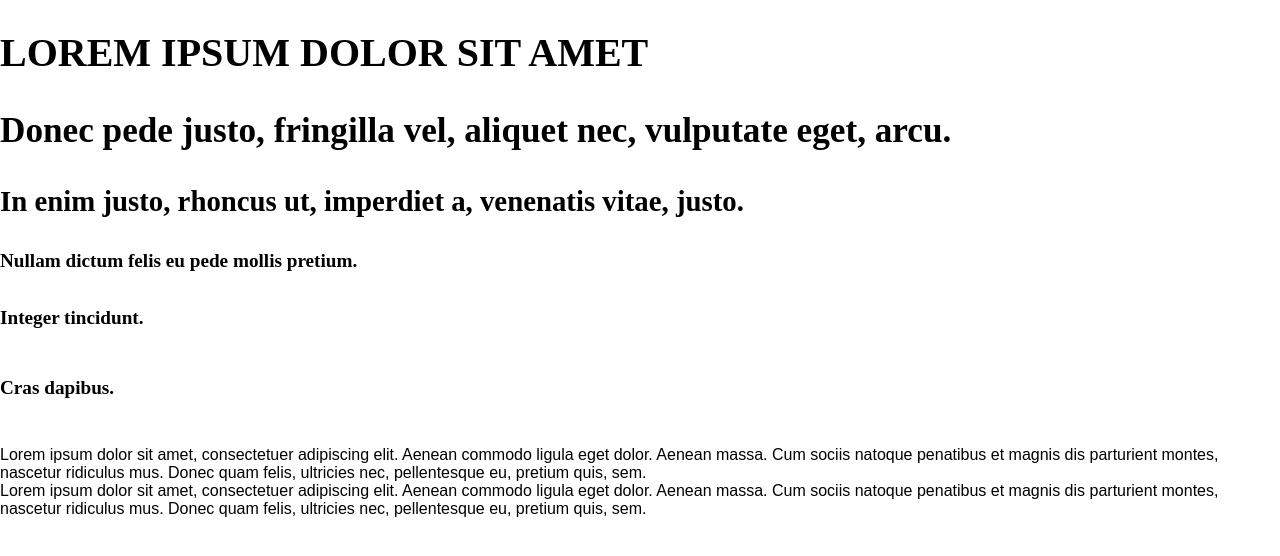
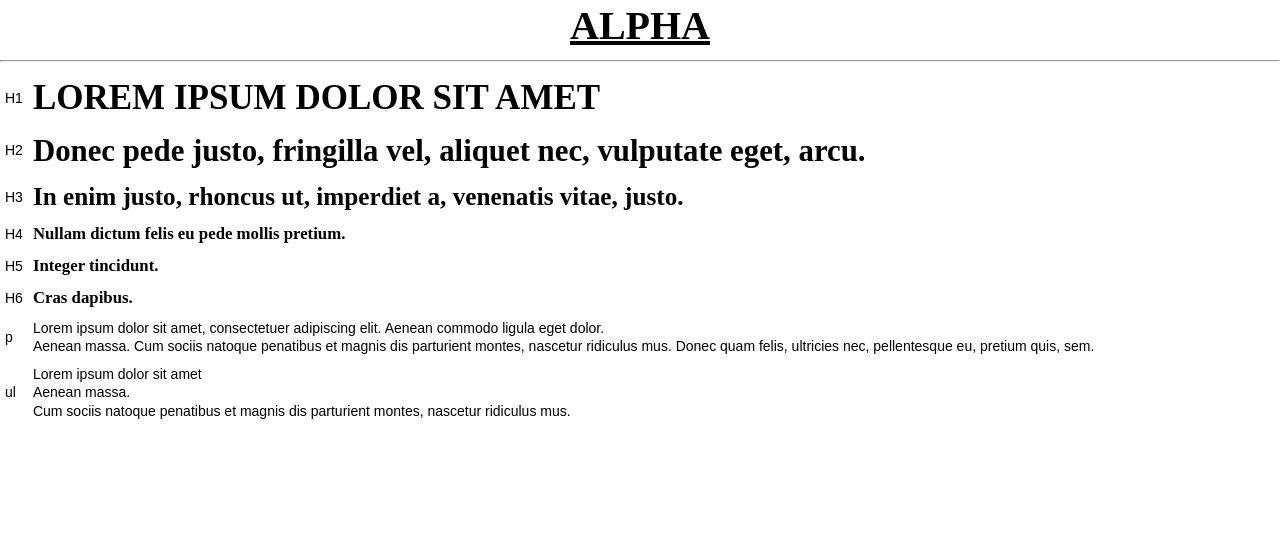
Before and after one commit to Hauke-Schultz/web, a PHP site: page / in a window 1280 px wide. Shown: the top 556 px of the page. Run offline with PHP 8.4, Linux system fonts and the light colour scheme; style sheets or scripts are compiled from the project's sources.

Commit message:
alpha style

```diff
--- a/app/alpha/index.html
+++ b/app/alpha/index.html
@@ -30,19 +30,63 @@
     <link rel="stylesheet" href="styles/main.css">
 </head>
 <body>
-    <!--[if lt IE 8]>
-        <p>You are using an <strong>outdated</strong> browser.
-            Please <a href="http://browsehappy.com/">upgrade your browser</a> to improve your experience.</p>
-    <![endif]-->
-
-    <h1>Lorem ipsum dolor sit amet</h1>
-    <h2>Donec pede justo, fringilla vel, aliquet nec, vulputate eget, arcu.</h2>
-    <h3>In enim justo, rhoncus ut, imperdiet a, venenatis vitae, justo.</h3>
-    <h4>Nullam dictum felis eu pede mollis pretium.</h4>
-    <h5>Integer tincidunt.</h5>
-    <h6>Cras dapibus.</h6>
-    <p>Lorem ipsum dolor sit amet, consectetuer adipiscing elit. Aenean commodo ligula eget dolor. Aenean massa. Cum sociis natoque penatibus et magnis dis parturient montes, nascetur ridiculus mus. Donec quam felis, ultricies nec, pellentesque eu, pretium quis, sem.</p>
-    <p>Lorem ipsum dolor sit amet, consectetuer adipiscing elit. Aenean commodo ligula eget dolor. Aenean massa. Cum sociis natoque penatibus et magnis dis parturient montes, nascetur ridiculus mus. Donec quam felis, ultricies nec, pellentesque eu, pretium quis, sem.</p>
-
+    <h1 class="h1 width-100 text-center text-underline">ALPHA</h1>
+    <hr />
+    <table class="table padding">
+        <tr class="tr">
+            <td class="td text-middle">H1</td>
+            <td class="td">
+                <h1 class="h1">Lorem ipsum dolor sit amet</h1>
+            </td>
+        </tr>
+        <tr class="tr">
+            <td class="td text-middle">H2</td>
+            <td class="td">
+                <h2 class="h2">Donec pede justo, fringilla vel, aliquet nec, vulputate eget, arcu.</h2>
+            </td>
+        </tr>
+        <tr class="tr">
+            <td class="td text-middle">H3</td>
+            <td class="td">
+                <h3 class="h3">In enim justo, rhoncus ut, imperdiet a, venenatis vitae, justo.</h3>
+            </td>
+        </tr>
+        <tr class="tr">
+            <td class="td text-middle">H4</td>
+            <td class="td">
+                <h4 class="h4">Nullam dictum felis eu pede mollis pretium.</h4>
+            </td>
+        </tr>
+        <tr class="tr">
+            <td class="td text-middle">H5</td>
+            <td class="td">
+                <h5 class="h5">Integer tincidunt.</h5>
+            </td>
+        </tr>
+        <tr class="tr">
+            <td class="td text-middle">H6</td>
+            <td class="td">
+                <h6 class="h6">Cras dapibus.</h6>
+            </td>
+        </tr>
+        <tr class="tr">
+            <td class="td text-middle">p</td>
+            <td class="td">
+                <p class="p">Lorem ipsum dolor sit amet, consectetuer adipiscing elit. Aenean commodo ligula eget dolor.</p>
+                <p class="p">Aenean massa. Cum sociis natoque penatibus et magnis dis parturient montes, nascetur ridiculus mus.
+                    Donec quam felis, ultricies nec, pellentesque eu, pretium quis, sem.</p>
+            </td>
+        </tr>
+        <tr class="tr">
+            <td class="td text-middle">ul</td>
+            <td class="td">
+                <ul class="ul">
+                    <li class="li">Lorem ipsum dolor sit amet</li>
+                    <li class="li">Aenean massa.</li>
+                    <li class="li">Cum sociis natoque penatibus et magnis dis parturient montes, nascetur ridiculus mus.</li>
+                </ul>
+            </td>
+        </tr>
+    </table>
 </body>
 </html>
--- a/app/alpha/styles/common/alpha.scss
+++ b/app/alpha/styles/common/alpha.scss
@@ -2,9 +2,9 @@
 @import "normalize";
 
 @import "alpha/variables";
-@import "alpha/body";
+@import "alpha/reset";
 @import "alpha/button";
-//@import "alpha/color";
+@import "alpha/color";
 @import "alpha/form";
 @import "alpha/grid";
 @import "alpha/image";
--- a/app/alpha/styles/common/alpha/color.scss
+++ b/app/alpha/styles/common/alpha/color.scss
@@ -1,16 +1,14 @@
 
-.color-success {
-  color: $brand-success;
-}
+.text-white { color: $color-white; }
+.text-black { color: $color-black; }
+.text-success { color: $color-success; }
+.text-info { color: $color-info; }
+.text-warning { color: $color-warning; }
+.text-error { color: $color-error; }
 
-.color-info {
-  color: $brand-info;
-}
-
-.color-warning {
-  color: $brand-warning;
-}
-
-.color-danger {
-  color: $brand-danger;
-}
+.bg-white { background-color: $color-white; }
+.bg-black { background-color: $color-black; }
+.bg-success { background-color: $color-success; }
+.bg-info { background-color: $color-info; }
+.bg-warning { background-color: $color-warning; }
+.bg-error { background-color: $color-error; }
--- /dev/null
+++ b/app/alpha/styles/common/alpha/reset.scss
@@ -0,0 +1,33 @@
+article,
+aside,
+details,
+figcaption,
+figure,
+footer,
+header,
+main,
+menu,
+nav,
+section,
+summary,
+h1, h2, h3, h4, h5, h6,
+p,
+ul,
+ol,
+li,
+a,
+span,
+img,
+strong,
+small,
+table,
+tr,
+td {
+  display: block;
+  padding: 0;
+  margin: 0;
+  font-size: $font-size-normal;
+  line-height: $font-line-height;
+  vertical-align: top;
+  text-align: left;
+}
--- a/app/alpha/styles/common/alpha/table.scss
+++ b/app/alpha/styles/common/alpha/table.scss
@@ -0,0 +1,16 @@
+.table {
+  display: table;
+  .tr {
+    display: table-row;
+  }
+  .td {
+    display: table-cell;
+  }
+
+  &.padding {
+    .td {
+      padding: $padding-small;
+    }
+  }
+
+}
--- a/app/alpha/styles/common/alpha/type.scss
+++ b/app/alpha/styles/common/alpha/type.scss
@@ -1,45 +1,49 @@
 
-h1, h2, h3, h4, h5, h6 {
+.h1, .h2, .h3, .h4, .h5, .h6 {
   font-family: $font-family-serif;
   font-weight: $font-weight-bold;
   line-height: $font-line-height;
   color: $color-black;
 }
 
-h1 {
+.h1 {
   font-size: 2.5em;
   text-transform: uppercase;
 }
 
-h2 {
+.h2 {
   font-size: 2.2em;
 }
 
-h3 {
+.h3 {
   font-size: 1.8em;
 }
 
-h4, h5, h6 {
+.h4, .h5, .h6 {
   font-size: 1.2em;
 }
 
-
-p {
+.p {
   margin: 0;
 }
 
-small {
+.small {
   font-size: 75%;
 }
 
-strong {
+.strong {
   font-weight: 700;
+}
+
+.ul {
+
 }
 
 // Alignment
 .text-left           { text-align: left; }
 .text-right          { text-align: right; }
 .text-center         { text-align: center; }
+.text-middle         { vertical-align: middle; }
 .text-justify        { text-align: justify; }
 .text-nowrap         { white-space: nowrap; }
 .text-underline      { text-decoration: underline; }
@@ -50,7 +54,26 @@ strong {
 .text-uppercase      { text-transform: uppercase; }
 .text-capitalize     { text-transform: capitalize; }
 
+.no-wrap             { white-space: nowrap; }
+
 .float-left          { float: left; }
 .float-right         { float: right; }
 .position-relative   { position: relative; }
 .overflow-hidden     { overflow: hidden; }
+
+.width-100           { width: 100%; }
+.width-50            { width: 50%; }
+
+.margin-small             { margin: $margin-small; }
+.margin-medium            { margin: $margin-medium; }
+.margin-small-left-right  { margin: 0 $margin-small; }
+.margin-medium-left-right { margin: 0 $margin-medium; }
+.margin-small-top-bottom  { margin: $margin-small 0; }
+.margin-medium-top-bottom { margin: $margin-medium 0; }
+
+.padding-small             { padding: $padding-small; }
+.padding-medium            { padding: $padding-medium; }
+.padding-small-left-right  { padding: 0 $padding-small; }
+.padding-medium-left-right { padding: 0 $padding-medium; }
+.padding-small-top-bottom  { padding: $padding-small 0; }
+.padding-medium-top-bottom { padding: $padding-medium 0; }
--- a/app/alpha/styles/common/alpha/variables.scss
+++ b/app/alpha/styles/common/alpha/variables.scss
@@ -4,16 +4,21 @@ $font-family-sans-serif:  "Helvetica Neue", Helvetica, Arial, sans-serif !defaul
 $font-family-serif:       "Times New Roman", Times, serif !default;
 $font-family-monospace:   Menlo, Monaco, Consolas, "Courier New", monospace !default;
 
-$font-size-base:          14px !default;
+$font-size-normal:        14px !default;
 $font-weight-bold:        700 !default;
 $font-weight-normal:      300 !default;
 $font-line-height:        1.3;
+
+$margin-small:            5px;
+$margin-medium:           10px;
+$padding-small:           5px;
+$padding-medium:          10px;
 
 // Color
 $color-white:             #ffffff !default;
 $color-black:             #000000 !default;
 
-$brand-success:           #5cb85c !default;
-$brand-info:              #5bc0de !default;
-$brand-warning:           #f0ad4e !default;
-$brand-danger:            #d9534f !default;
+$color-success:           #55cc55 !default;
+$color-info:              #55ccdd !default;
+$color-warning:           #ffcc44 !default;
+$color-error:             #ff5533 !default;
--- a/app/alpha/styles/main.scss
+++ b/app/alpha/styles/main.scss
@@ -1,2 +1,2 @@
 
-@import "common/alpha";
+@import "common/alpha.scss";
--- a/gulpfile.babel.js
+++ b/gulpfile.babel.js
@@ -87,10 +87,9 @@ gulp.task('styles', () => {
 
   // For best performance, don't add Sass partials to `gulp.src`
   return gulp.src([
-    'app' + app + '/styles/**/*.scss',
-    'app' + app + '/styles/**/*.css'
+    'app' + app + '/styles/*.scss'
   ])
-    .pipe($.newer('.tmp/haukeschultz/styles'))
+    .pipe($.newer('.tmp/' + app + '/styles'))
     .pipe($.sourcemaps.init())
     .pipe($.sass({
       precision: 10
```
Also changed, not shown: app/alpha/styles/common/alpha/body.scss (deleted).
